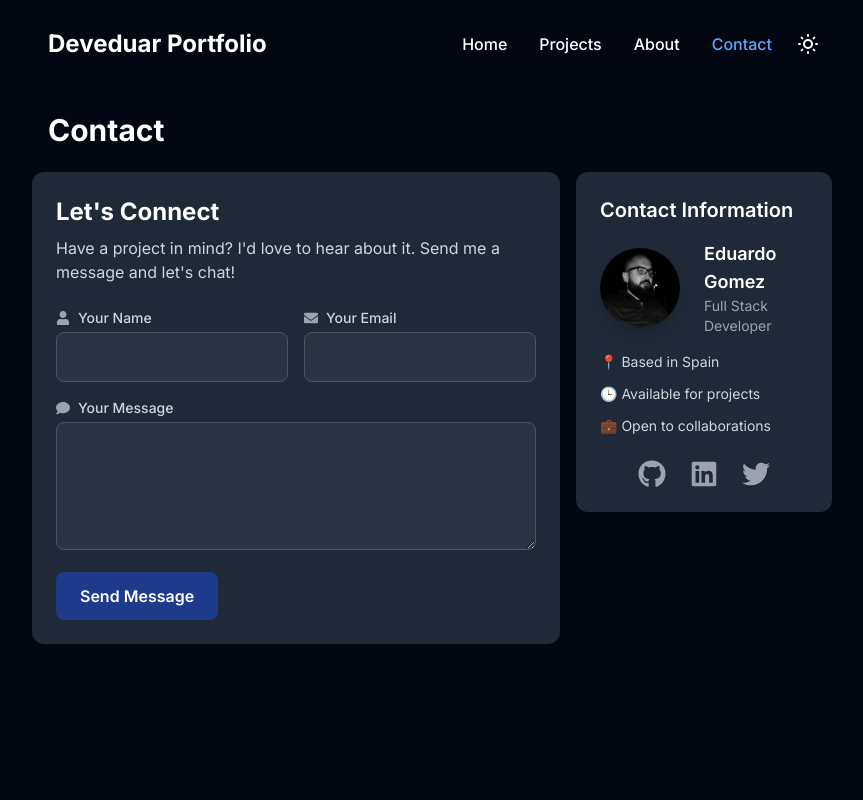
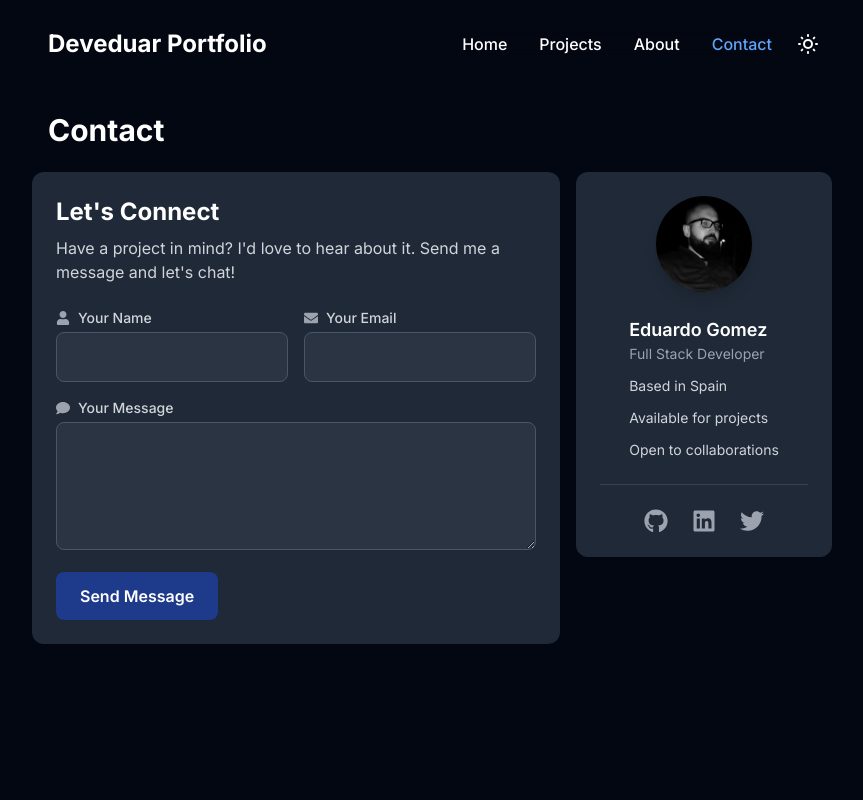
Before and after one commit to deveduar/nextjs-portfolio, a Next.js app: page /contactView in a window 1280 px wide. Shown: the top 800 px of the page, without its empty margins (208-1071 px from the left). Built offline with nearby package versions, Linux system fonts and the light colour scheme; no server answers.

Commit message:
contact styles

```diff
--- a/src/app/page.tsx
+++ b/src/app/page.tsx
@@ -52,7 +52,7 @@ const Home: React.FC = () => {
   return (
 <div className="flex flex-col w-full ">
       {/* Hero Section */}
-      <section className="h-[calc(100vh-6rem)]
+      <section className="h-2/4
        md:h-[calc(100vh-6rem)] flex items-center justify-center" data-aos="fade-up">
         <div className="w-full">
           <Hero
@@ -115,14 +115,21 @@ const Home: React.FC = () => {
                   </div>
 
 
-                    <div className="flex  gap-2 overflow-x-clip">
-                      {project.technologies.map((tech, index) => (
+                  <div className="flex gap-2 overflow-x-clip">
+                      {project.technologies.slice(0, 5).map((tech, index) => (
                         <div key={index} className="flex-shrink-0">
                           <span className="px-2 py-1 text-xs rounded-md bg-gray-100 dark:bg-gray-700 text-gray-600 dark:text-gray-300">
                             {tech}
                           </span>
                         </div>
                       ))}
+                      {project.technologies.length > 5 && (
+                        <div className="flex-shrink-0">
+                          <span className="px-2 py-1 text-xs rounded-md bg-gray-100 dark:bg-gray-700 text-gray-600 dark:text-gray-300">
+                            +{project.technologies.length - 5}
+                          </span>
+                        </div>
+                      )}
                     </div>
 
 
--- a/src/components/contactForm.tsx
+++ b/src/components/contactForm.tsx
@@ -164,47 +164,50 @@ export default function ContactForm() {
       <div className="bg-white dark:bg-gray-800 rounded-xl p-6 ">
         <div className="flex flex-row md:flex-col justify-between">
           <div className="flex flex-col justify-between w-full">
-          <h3 className="text-xl font-semibold text-gray-900 dark:text-white mb-4">Contact Information</h3>
+          {/* <h3 className="text-xl font-semibold text-gray-900 dark:text-white mb-4">Contact Information</h3> */}
 
-          <div className="flex flex-row md:flex-row items-center md:items-center gap-4 md:gap-6 w-full ">
-            <div className="flex-shrink-0 w-20 h-20">
+          <div className="flex flex-row items-center gap-4 md:gap-6 w-full align-middle flex-wrap-reverse justify-around">
+            <div className="flex flex-col gap-4 md:gap-3   ">
+              <div className="flex flex-col">
+                <h3 className="text-lg font-semibold text-gray-900 dark:text-white">{profile.name}</h3>
+                <p className="text-sm text-gray-600 dark:text-gray-400">{profile.specialty}</p>
+              </div>
+              <p className="text-gray-600 dark:text-gray-300 text-sm truncate">
+                Based in Spain
+              </p>
+              <p className="text-gray-600 dark:text-gray-300 text-sm truncate">
+                Available for projects
+              </p>
+              <p className="text-gray-600 dark:text-gray-300 text-sm truncate">
+                Open to collaborations
+              </p>
+            </div>
+            <div className="flex-shrink-0 w-24 h-24">
               <Image
                 src="/images/profile.jpeg"
                 alt="Profile Avatar"
                 width={150}
                 height={150}
-                className="rounded-full shadow-lg"
+                className="rounded-full shadow-lg w-full h-full object-cover"
                 priority
               />
             </div>
-            <div className="flex flex-col items-center">
-              <h3 className="text-lg font-semibold text-gray-900 dark:text-white">{profile.name}</h3>
-              <p className="text-sm text-gray-600 dark:text-gray-400">{profile.specialty}</p>
-            </div>
           </div>
 
+
         <div className="flex  justify-between flex-row md:flex-col w-full">
-          <div className="flex flex-col gap-4 md:gap-3 mt-4">
-            <p className="text-gray-600 dark:text-gray-300 text-sm truncate">
-              📍 Based in Spain
-            </p>
-            <p className="text-gray-600 dark:text-gray-300 text-sm truncate">
-              🕒 Available for projects
-            </p>
-            <p className="text-gray-600 dark:text-gray-300 text-sm truncate">
-              💼 Open to collaborations
-            </p>
-          </div>
-          <div className="flex flex-col md:flex-row gap-2 md:gap-6 mt-4 md:mt-6 md:justify-center">
+          <div className="flex flex-col flex-grow justify-between">
+            <div className="flex justify-center gap-6 mt-6 pt-6 border-t border-gray-200 dark:border-gray-700">
               <Link href={profile.socialLinks.github} target="_blank" className="text-gray-600 hover:text-gray-900 dark:text-gray-400 dark:hover:text-white transition-colors">
-              <FaGithub size={28} />
+                <FaGithub size={24} />
               </Link>
               <Link href={profile.socialLinks.linkedin} target="_blank" className="text-gray-600 hover:text-gray-900 dark:text-gray-400 dark:hover:text-white transition-colors">
-              <FaLinkedin size={28} />
+                <FaLinkedin size={24} />
               </Link>
               <Link href={profile.socialLinks.twitter} target="_blank" className="text-gray-600 hover:text-gray-900 dark:text-gray-400 dark:hover:text-white transition-colors">
-              <FaTwitter size={28} />
+                <FaTwitter size={24} />
               </Link>
+            </div>
           </div>
         </div>
 
```
Lines whose indentation alone changed are shown as unchanged.
